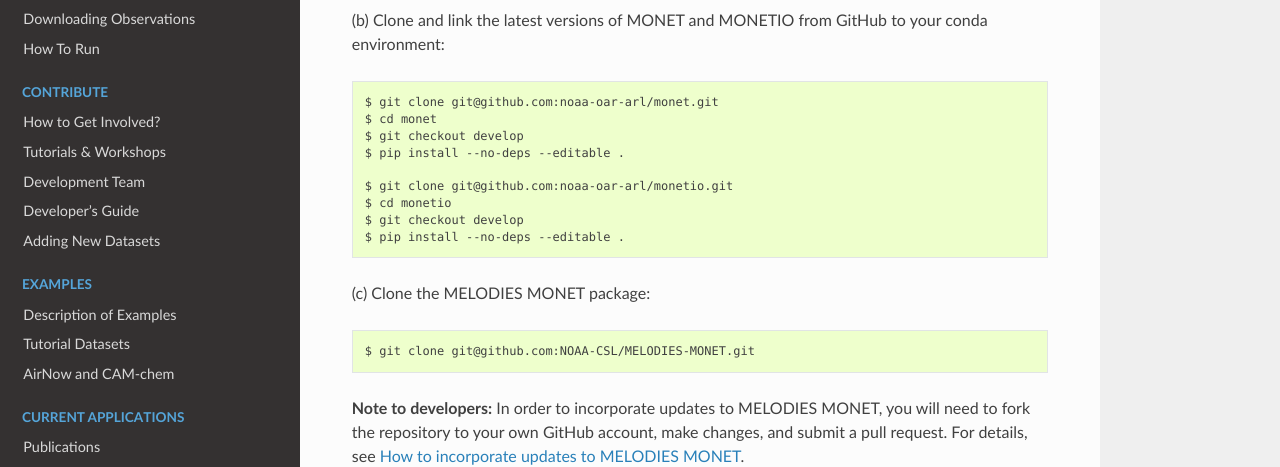
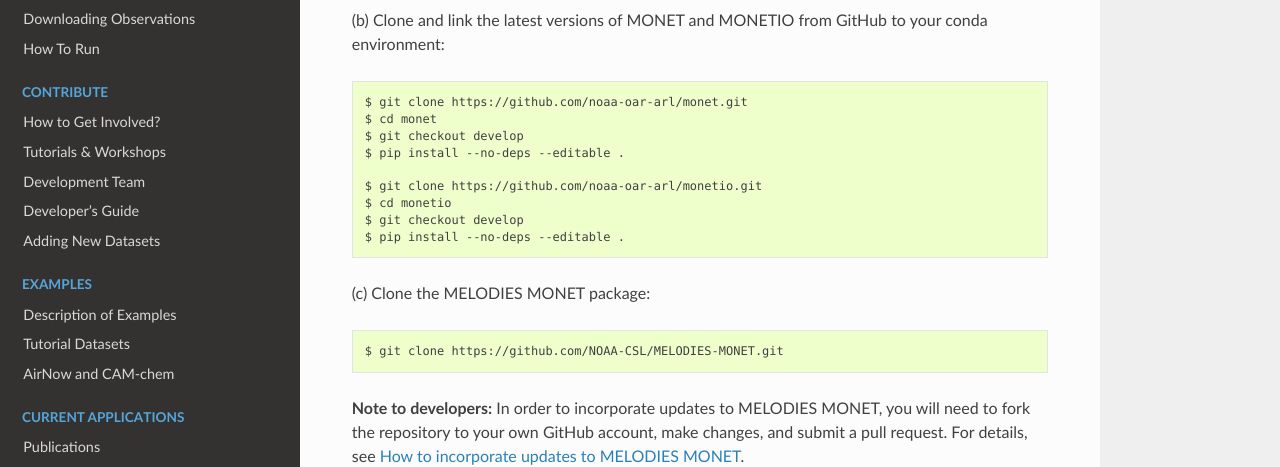
Before and after one commit to NOAA-CSL/MELODIES-MONET, a Sphinx documentation site: the page built from docs/tutorial/installation.rst, in a window 1280 px wide and 900 px high, scrolled down 771 px. Shown: the part 242-709 px from the top of the window. Built offline with Sphinx 7.4.7 and the Read the Docs theme 2.0.0, drawn with Linux system fonts in a browser that asks for light colours; pages that are not in the unit, such as notebooks, are missing from menus; some of the changed lines change nothing that is shown.

Commit message:
Update installation.rst
people get permission errors with the "git@github.com:" address.

```diff
--- a/docs/tutorial/installation.rst
+++ b/docs/tutorial/installation.rst
@@ -42,19 +42,19 @@
 (b) Clone and link the latest versions of MONET and MONETIO from GitHub to
 your conda environment::
 
-    $ git clone git@github.com:noaa-oar-arl/monet.git
+    $ git clone https://github.com/noaa-oar-arl/monet.git
     $ cd monet
     $ git checkout develop
     $ pip install --no-deps --editable .
 
-    $ git clone git@github.com:noaa-oar-arl/monetio.git
+    $ git clone https://github.com/noaa-oar-arl/monetio.git
     $ cd monetio
     $ git checkout develop
     $ pip install --no-deps --editable .
 
 \(c) Clone the MELODIES MONET package::
 
-    $ git clone git@github.com:NOAA-CSL/MELODIES-MONET.git
+    $ git clone https://github.com/NOAA-CSL/MELODIES-MONET.git
 
 **Note to developers:** In order to incorporate updates to MELODIES MONET, you
 will need to fork the repository to your own GitHub account, make changes, and
```
